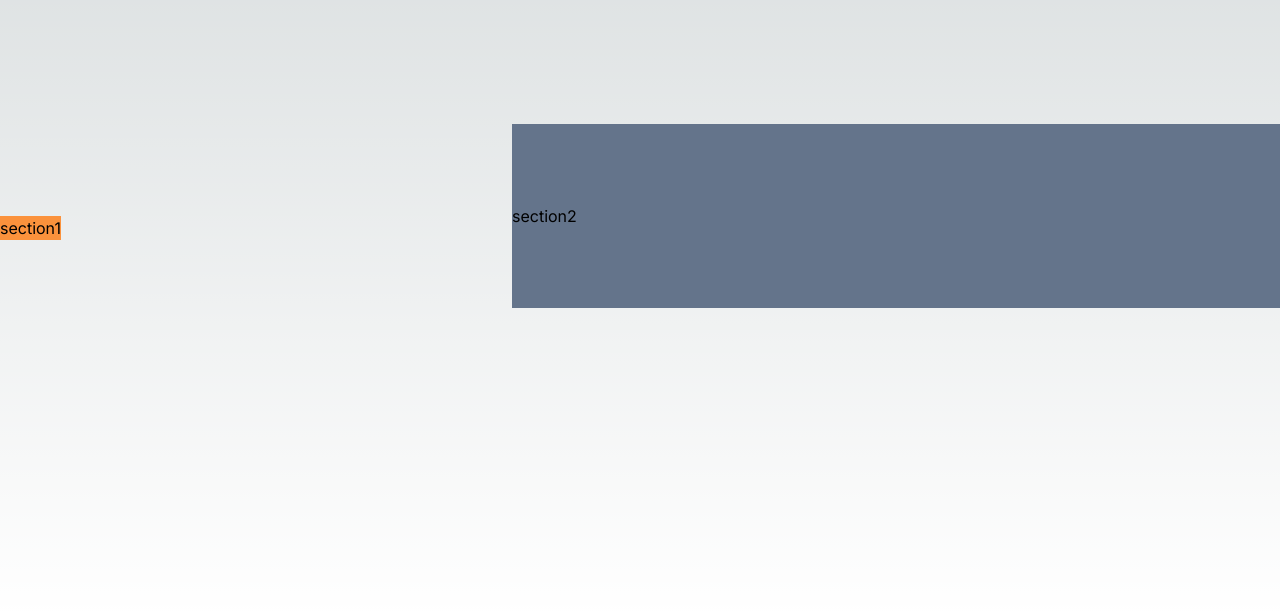
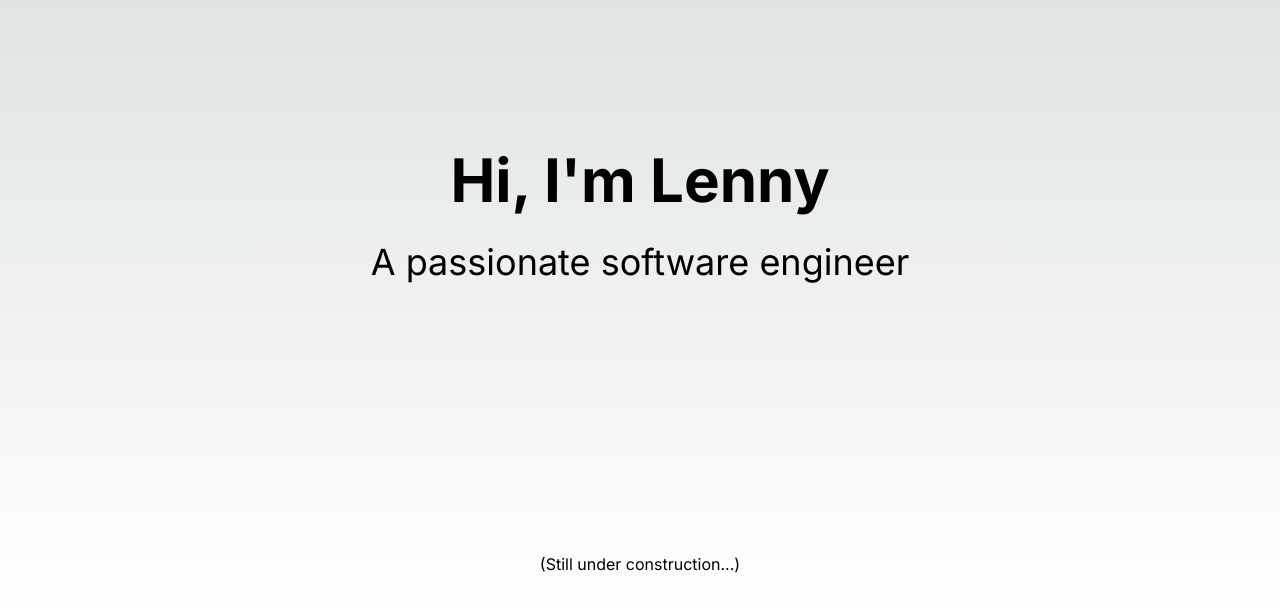
Before and after one commit to GarnierLenny/Portfolio, a Next.js app: page / in a window 1280 px wide. Shown: the part 184-796 px from the top of the page. Built offline with nearby package versions, Linux system fonts and the light colour scheme.

Commit message:
FEAT - portfolio base placeholder

```diff
--- a/src/app/page.tsx
+++ b/src/app/page.tsx
@@ -1,17 +1,33 @@
 import Image from "next/image";
+
+// export default function Home() {
+//   return (
+//     <main className="flex min-h-screen flex-row items-center">
+//       <div className="basis-2/5">
+//         <div className="fixed bg-orange-400">
+//           section1
+//         </div>
+//       </div>
+//       <div className="basis-3/5 flex-col bg-slate-500">
+//         <div className="py-20">
+//           section2
+//         </div>
+//       </div>
+//     </main>
+//   );
+// }
 
 export default function Home() {
   return (
-    <main className="flex min-h-screen flex-row items-center">
-      <div className="basis-2/5">
-        <div className="fixed bg-orange-400">
-          section1
-        </div>
+    <main className="flex min-h-screen flex-col gap-8 justify-center items-center">
+      <div className="text-6xl font-bold">
+        Hi, I'm Lenny
       </div>
-      <div className="basis-3/5 flex-col bg-slate-500">
-        <div className="py-20">
-          section2
-        </div>
+      <div className="text-4xl">
+        A passionate software engineer
+      </div>
+      <div className="bottom-10 fixed">
+        (Still under construction...)
       </div>
     </main>
   );
```
